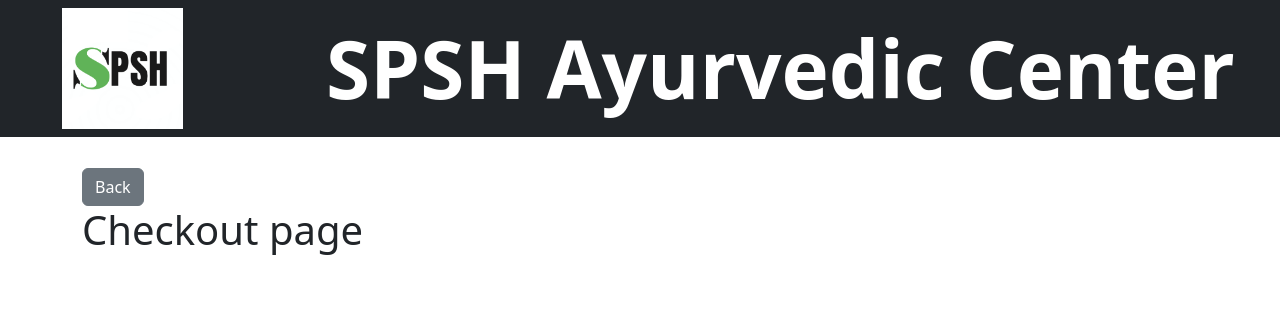
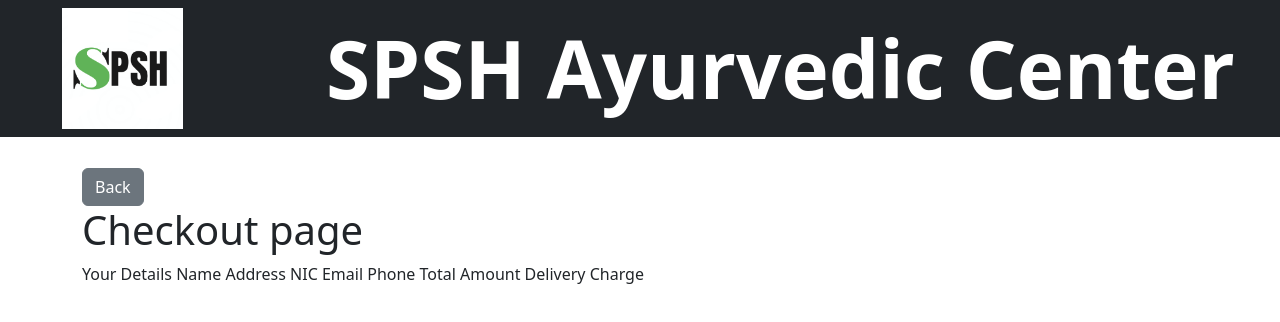
Before and after one commit to PoornaSenadheera100/SPSH-Ayurvedic-Center, a React (Create React App) app in the folder frontend/: page /buyer/view/cart/checkout in a window 1280 px wide. Shown: the top 322 px of the page. Built offline with nearby package versions, Linux system fonts and the light colour scheme.

Commit message:
Created checkout content

```diff
--- a/frontend/src/components/Checkout.js
+++ b/frontend/src/components/Checkout.js
@@ -3,6 +3,15 @@ export default function Checkout(){
         <div className="container">
             <a type="button" href="/buyer/view/cart" class="btn btn-secondary">Back</a>
             <h1>Checkout page</h1>
+            Your Details
+            Name
+            Address
+            NIC
+            Email
+            Phone
+
+            Total Amount
+            Delivery Charge
         </div>
     )
 }
```
